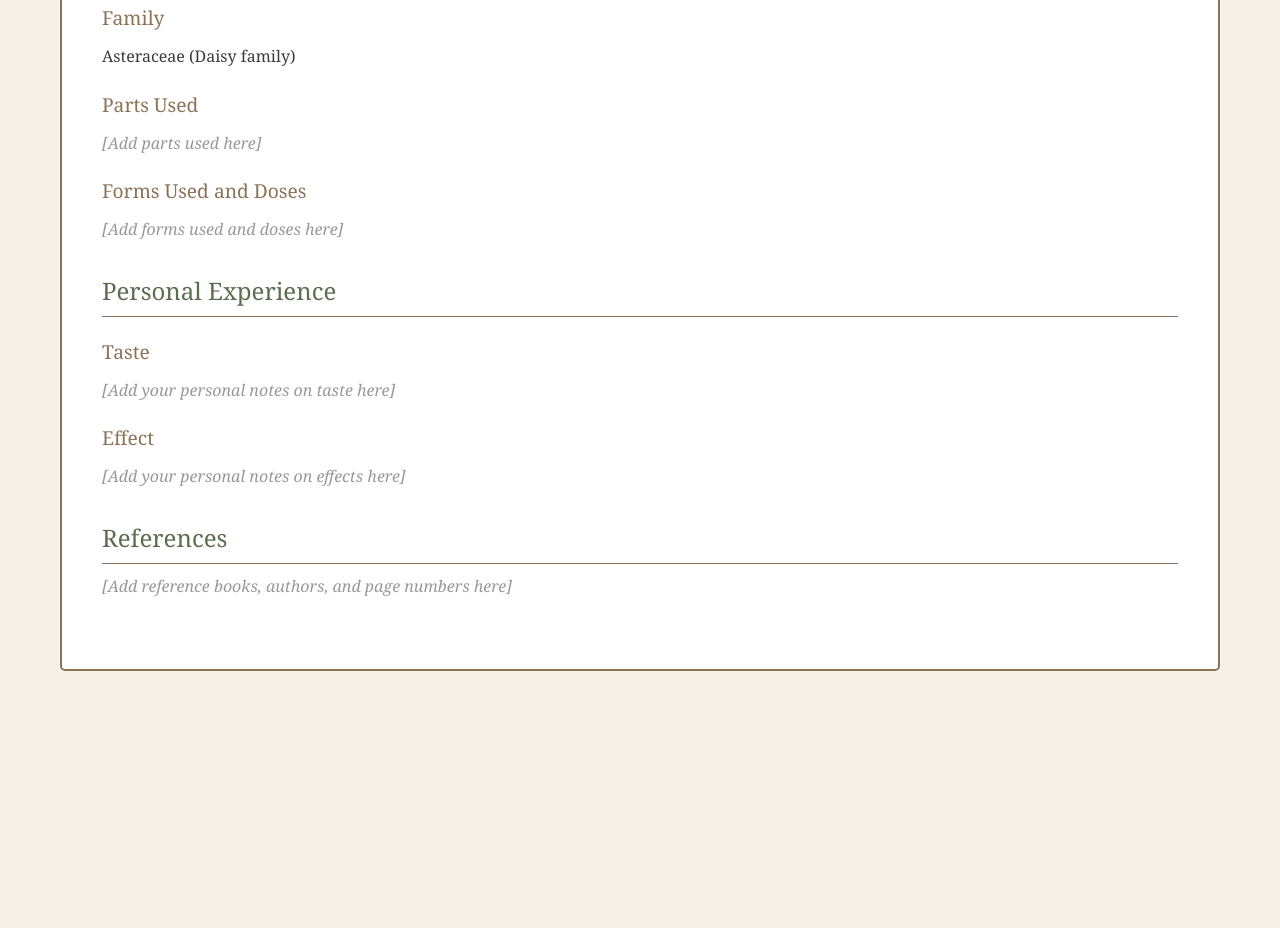
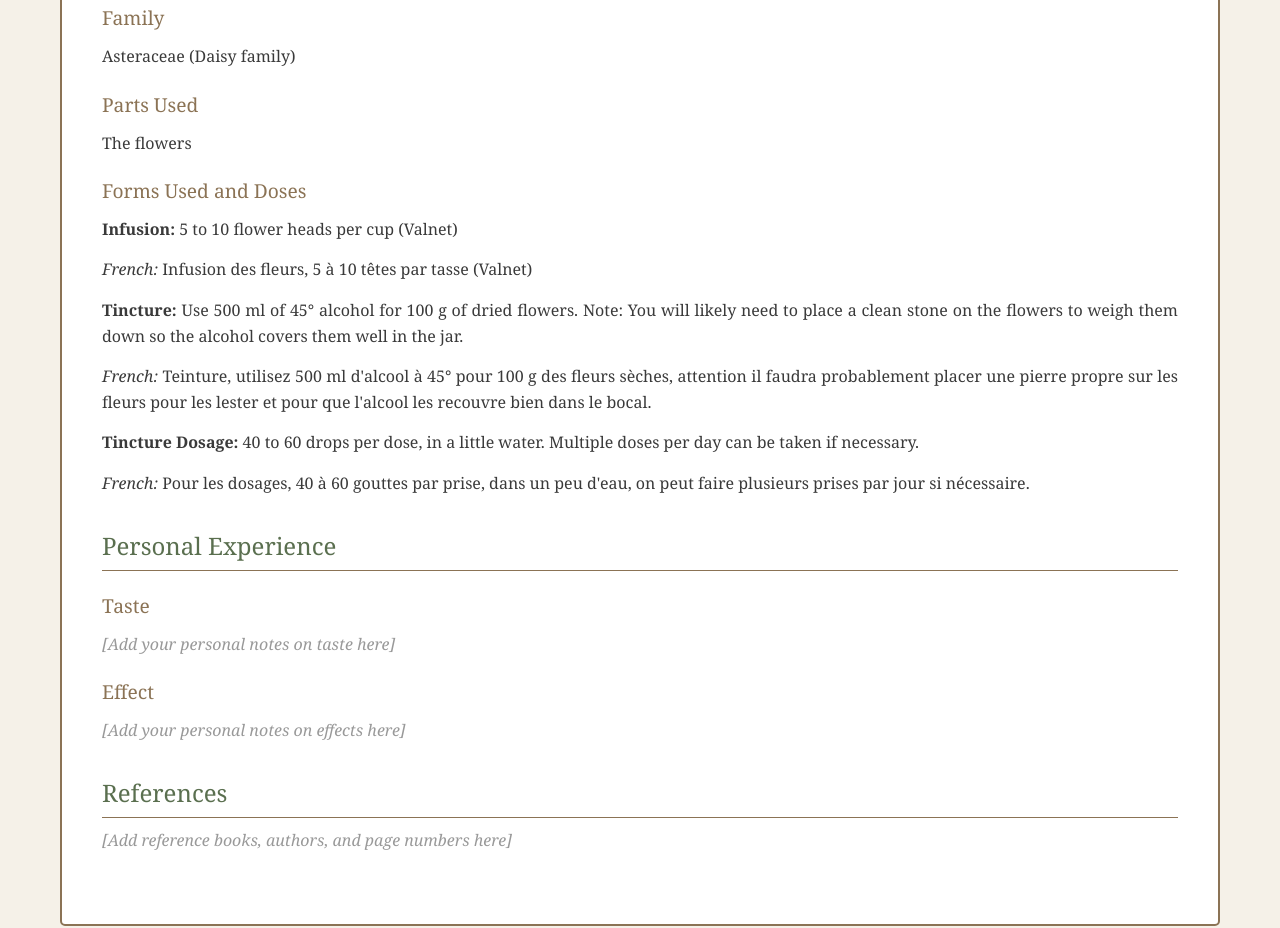
Before and after one commit to laureanne-sea/materia-medica, a website: page plants/chamomile.html in a window 1280 px wide. Shown: the part 1754-2682 px from the top of the page. Before the commit the page ends 2485 px from the top, so only its background shows below. Drawn offline with Linux system fonts and the light colour scheme.

Commit message:
Content: Add parts used and dosage information to Chamomile
Add bilingual information for medicinal preparation:

Parts Used:
- The flowers

Forms and Doses:
- Infusion: 5-10 flower heads per cup (Valnet)
- Tincture preparation: 500ml 45° alcohol for 100g dried flowers
  (tip: use clean stone to weigh flowers down in jar)
- Tincture dosage: 40-60 drops per dose in water, multiple daily doses if needed

All information provided in both English and French.

```diff
--- a/plants/chamomile.html
+++ b/plants/chamomile.html
@@ -75,9 +75,16 @@
                     <h3>Family</h3>
                     <p>Asteraceae (Daisy family)</p>
                     <h3>Parts Used</h3>
-                    <p class="placeholder">[Add parts used here]</p>
+                    <p>The flowers</p>
                     <h3>Forms Used and Doses</h3>
-                    <p class="placeholder">[Add forms used and doses here]</p>
+                    <p><strong>Infusion:</strong> 5 to 10 flower heads per cup (Valnet)</p>
+                    <p><em>French:</em> Infusion des fleurs, 5 à 10 têtes par tasse (Valnet)</p>
+
+                    <p><strong>Tincture:</strong> Use 500 ml of 45° alcohol for 100 g of dried flowers. Note: You will likely need to place a clean stone on the flowers to weigh them down so the alcohol covers them well in the jar.</p>
+                    <p><em>French:</em> Teinture, utilisez 500 ml d'alcool à 45° pour 100 g des fleurs sèches, attention il faudra probablement placer une pierre propre sur les fleurs pour les lester et pour que l'alcool les recouvre bien dans le bocal.</p>
+
+                    <p><strong>Tincture Dosage:</strong> 40 to 60 drops per dose, in a little water. Multiple doses per day can be taken if necessary.</p>
+                    <p><em>French:</em> Pour les dosages, 40 à 60 gouttes par prise, dans un peu d'eau, on peut faire plusieurs prises par jour si nécessaire.</p>
                 </div>
 
                 <div class="section clear">
```
